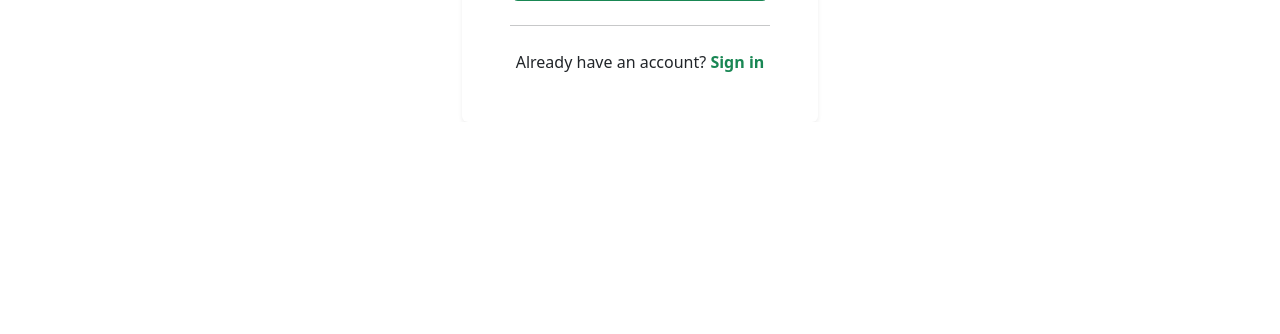
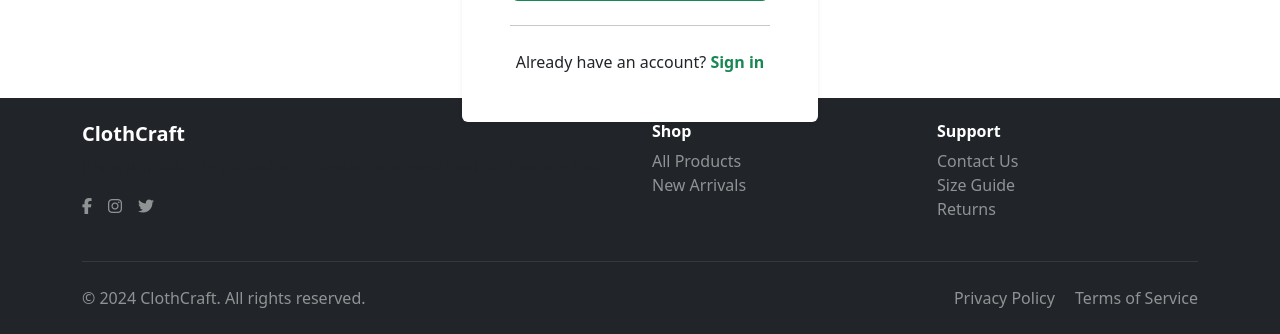
Before and after one commit to Nope-Nat/ClothCraft, a FastAPI app: page /auth/register in a window 1280 px wide. Shown: the part 806-1140 px from the top of the page. Before the commit the page ends 878 px from the top, so only its background shows below. Run offline with FastAPI, Linux system fonts and the light colour scheme; parts of the project's set-up code (start-up, migrations or seed data) failed here and were passed over.

Commit message:
created nice looking footer

```diff
--- a/app/templates/footer.html
+++ b/app/templates/footer.html
@@ -1,2 +1,57 @@
-<footer>
+<footer class="bg-dark text-white mt-5">
+    <div class="container py-4">
+        <div class="row">
+            <div class="col-md-6">
+                <h5 class="fw-bold">ClothCraft</h5>
+                <p class="text-muted mb-3">Premium clothing crafted with passion and designed for modern life.</p>
+                <div class="d-flex gap-3">
+                    <a href="#" class="text-white-50 hover-text-white">
+                        <i class="fab fa-facebook-f"></i>
+                    </a>
+                    <a href="#" class="text-white-50 hover-text-white">
+                        <i class="fab fa-instagram"></i>
+                    </a>
+                    <a href="#" class="text-white-50 hover-text-white">
+                        <i class="fab fa-twitter"></i>
+                    </a>
+                </div>
+            </div>
+            <div class="col-md-6">
+                <div class="row">
+                    <div class="col-6">
+                        <h6 class="fw-bold">Shop</h6>
+                        <ul class="list-unstyled">
+                            <li><a href="/products" class="text-white-50 text-decoration-none hover-text-white">All Products</a></li>
+                            <li><a href="#" class="text-white-50 text-decoration-none hover-text-white">New Arrivals</a></li>
+                        </ul>
+                    </div>
+                    <div class="col-6">
+                        <h6 class="fw-bold">Support</h6>
+                        <ul class="list-unstyled">
+                            <li><a href="#" class="text-white-50 text-decoration-none hover-text-white">Contact Us</a></li>
+                            <li><a href="#" class="text-white-50 text-decoration-none hover-text-white">Size Guide</a></li>
+                            <li><a href="#" class="text-white-50 text-decoration-none hover-text-white">Returns</a></li>
+                        </ul>
+                    </div>
+                </div>
+            </div>
+        </div>
+        <hr class="my-4 border-secondary">
+        <div class="row align-items-center">
+            <div class="col-md-6">
+                <p class="mb-0 text-white-50">&copy; 2024 ClothCraft. All rights reserved.</p>
+            </div>
+            <div class="col-md-6 text-md-end">
+                <a href="#" class="text-white-50 text-decoration-none hover-text-white me-3">Privacy Policy</a>
+                <a href="#" class="text-white-50 text-decoration-none hover-text-white">Terms of Service</a>
+            </div>
+        </div>
+    </div>
 </footer>
+
+<style>
+    .hover-text-white:hover {
+        color: white !important;
+        transition: color 0.3s ease;
+    }
+</style>
```
